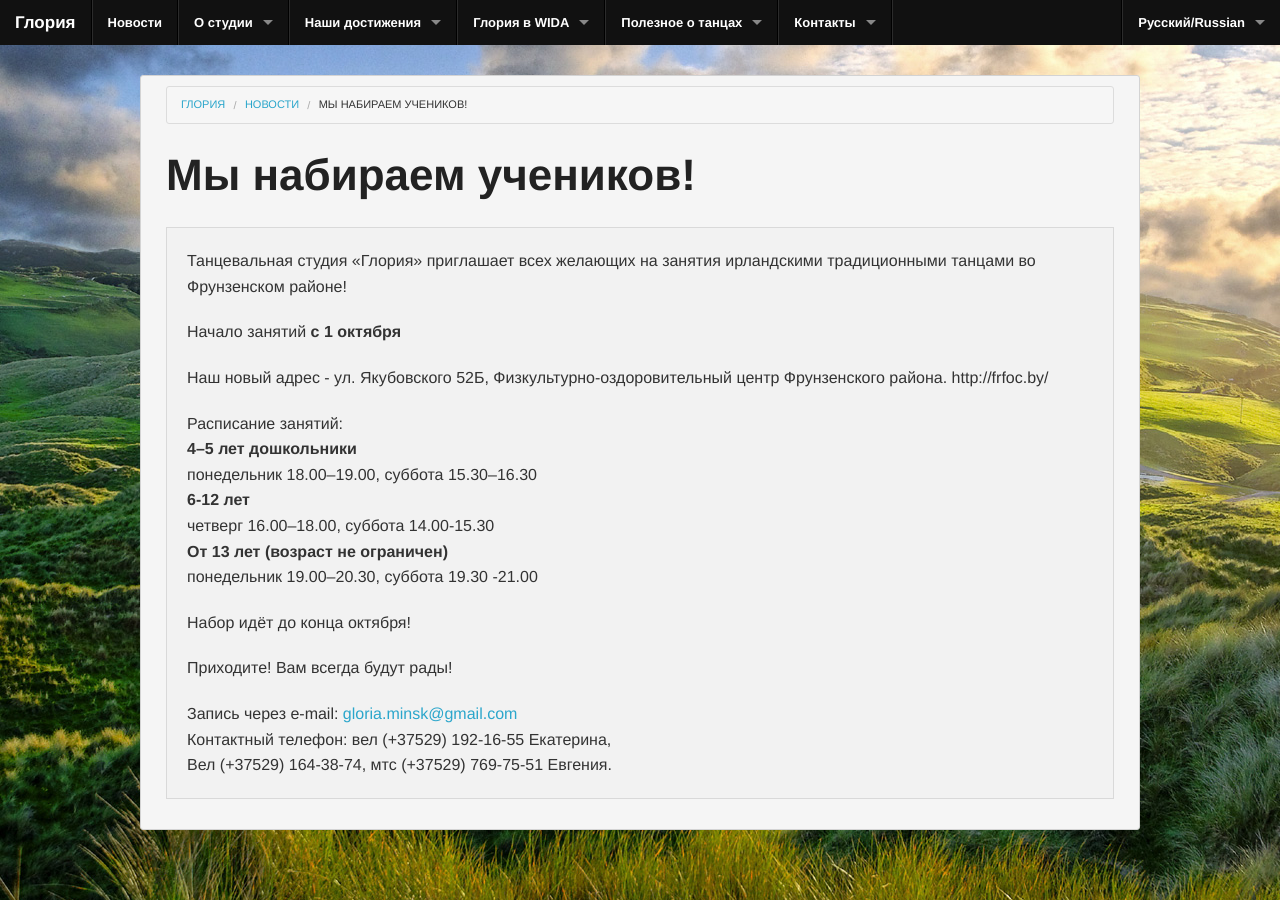
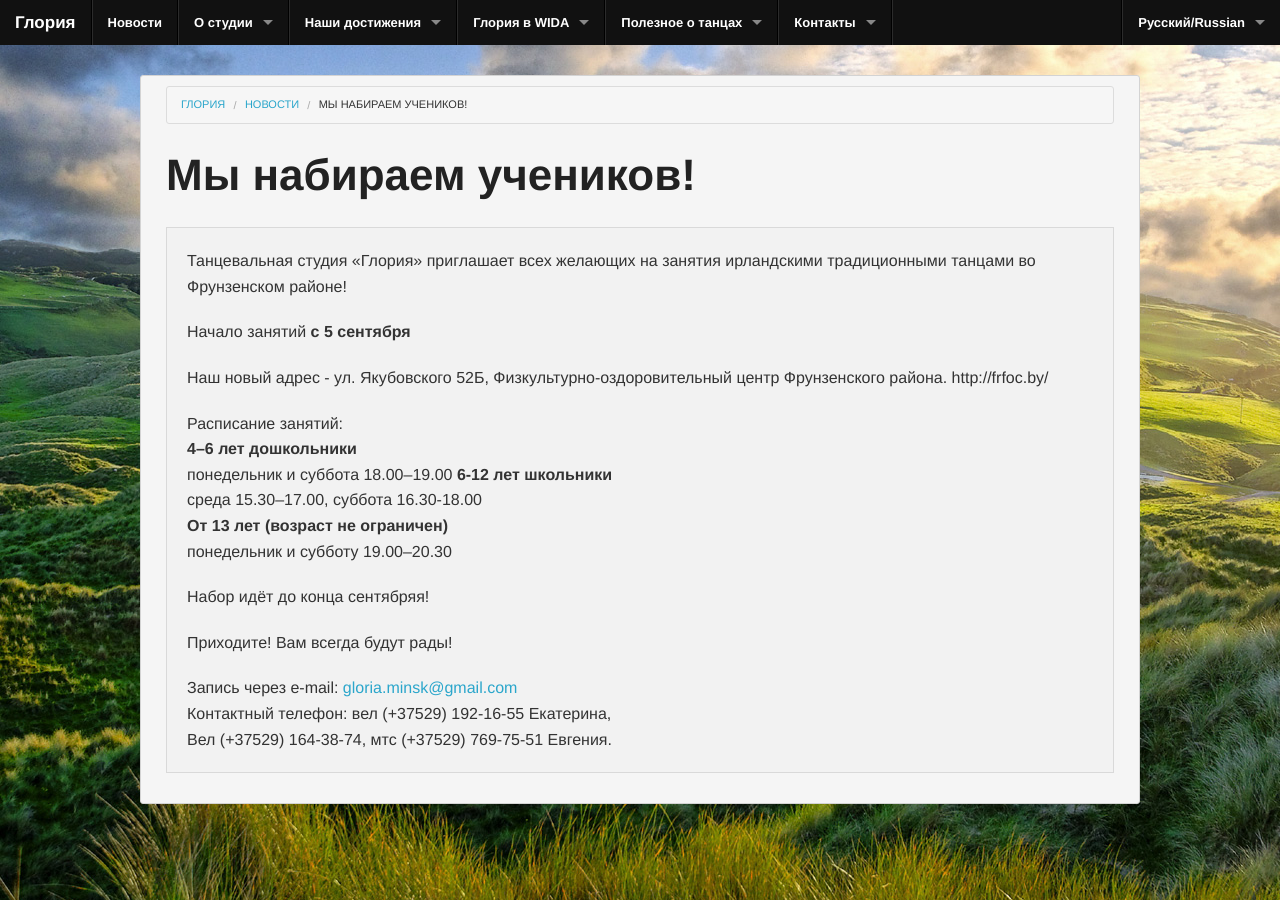
Before and after one commit to gloria-studio/gloria-studio.github.io, a Jekyll site: the page built from _posts/2015-08-26-we-recruit-studens.md, in a window 1280 px wide. Built offline with Jekyll 4.4.1, drawn with Linux system fonts in a browser that asks for light colours; Markdown is read by kramdown in place of the engine named in the settings.

Commit message:
Updated 2015-08-26-we-recruit-studens.md

```diff
--- a/_posts/2015-08-26-we-recruit-studens.md
+++ b/_posts/2015-08-26-we-recruit-studens.md
@@ -1,6 +1,6 @@
 ---
 layout: post
-title: "Мы набираем учеников!"
+title: Мы набираем учеников!
 category: ru
 published: true
 ---
@@ -16,20 +16,20 @@ published: true
 
 Танцевальная студия «Глория» приглашает всех желающих на занятия ирландскими традиционными танцами во Фрунзенском районе!
 
-Начало занятий **с 1 октября**
+Начало занятий **с 5 сентября**
 
 
 Наш новый адрес - ул. Якубовского 52Б, Физкультурно-оздоровительный центр Фрунзенского района. http://frfoc.by/
 
 Расписание занятий:
-**4--5 лет дошкольники**
-понедельник 18.00--19.00, суббота 15.30--16.30
-**6-12 лет**
-четверг 16.00--18.00, суббота 14.00-15.30
+**4--6 лет дошкольники**
+понедельник и суббота 18.00--19.00
+**6-12 лет школьники**
+среда 15.30--17.00, суббота 16.30-18.00
 **От 13 лет (возраст не ограничен)**
-понедельник 19.00--20.30, суббота 19.30 -21.00
+понедельник и субботу 19.00--20.30
 
-Набор идёт до конца октября!
+Набор идёт до конца сентябряя!
 
 Приходите! Вам всегда будут рады!
 
```
